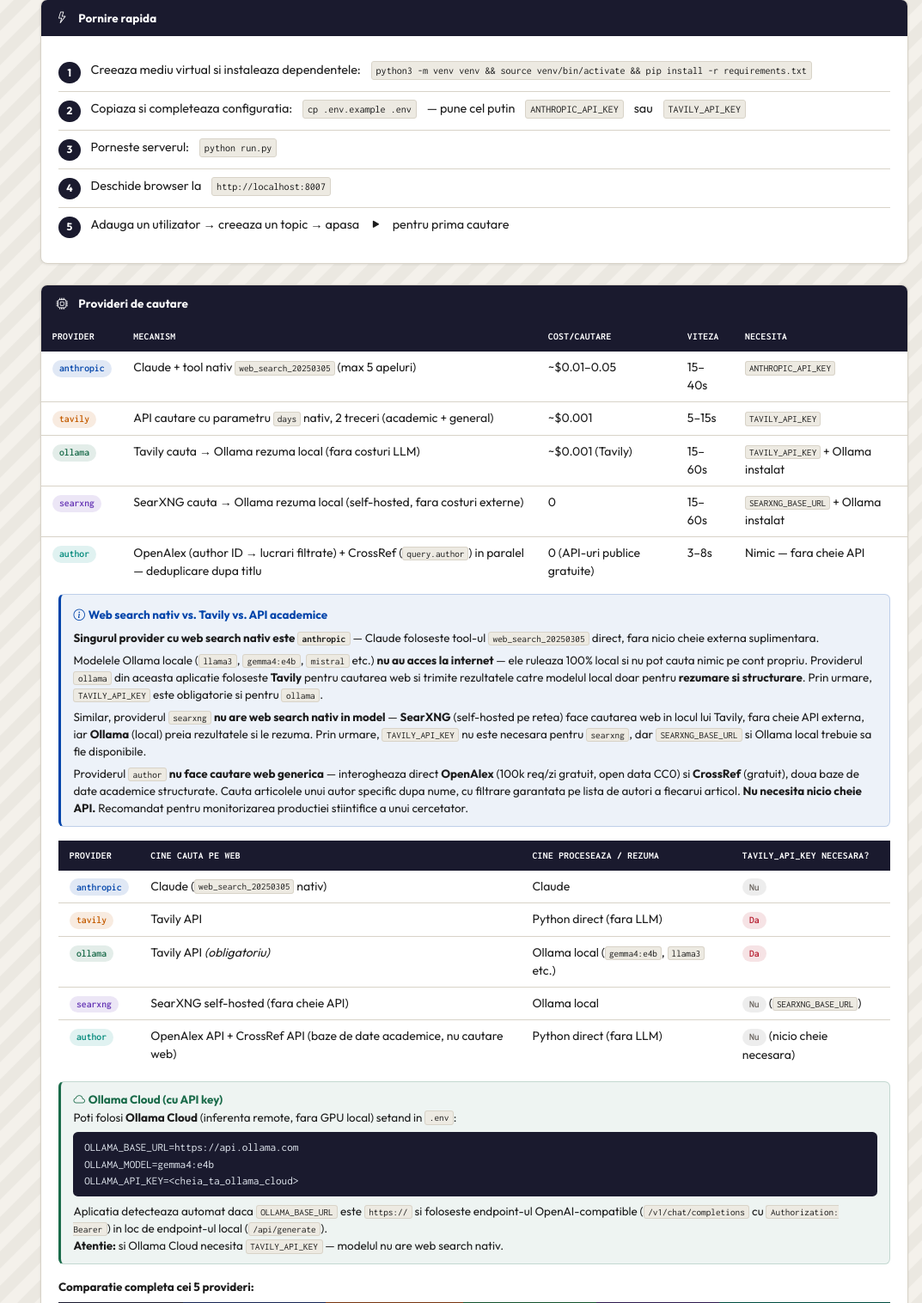
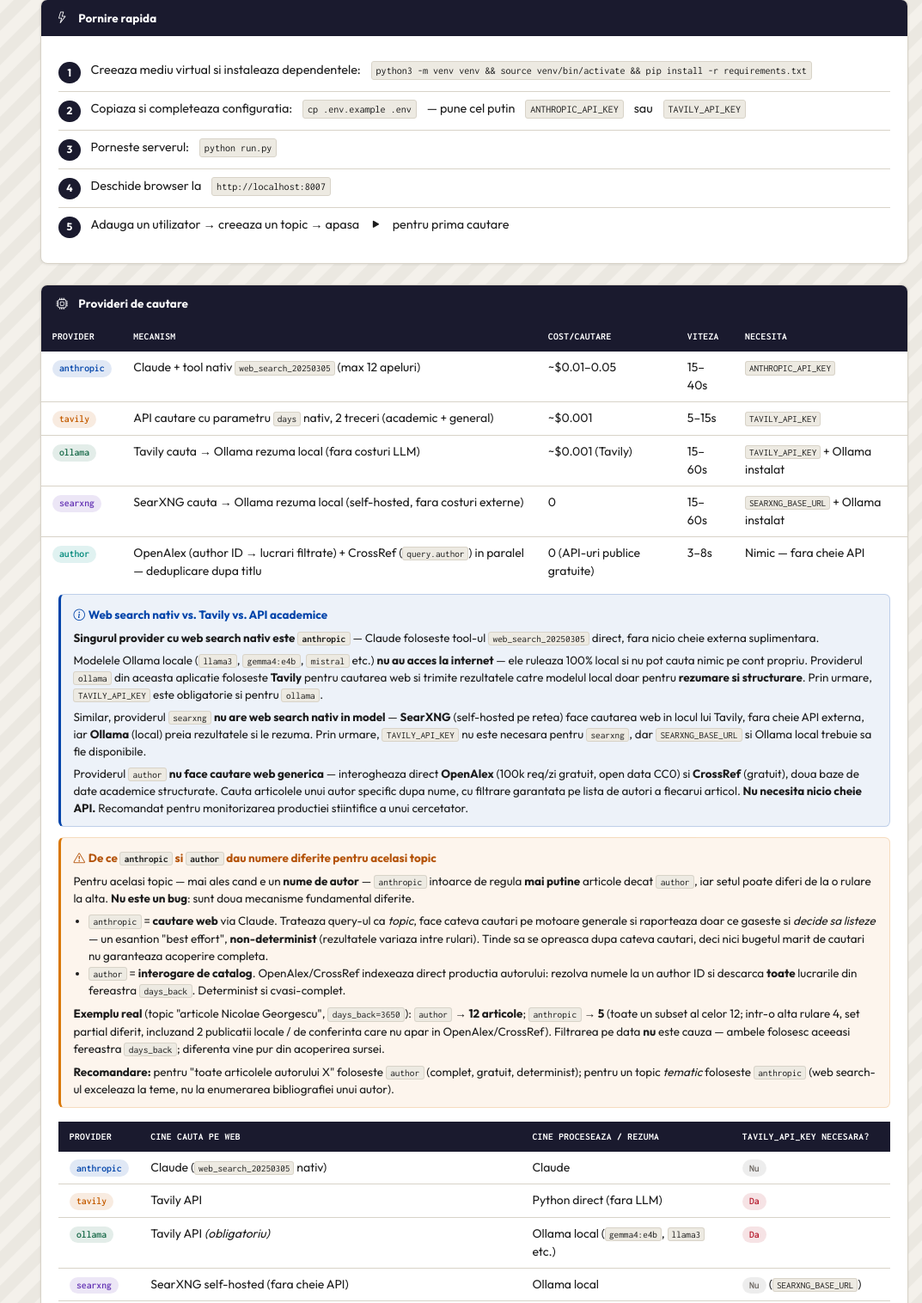
Before and after one commit to remhere3/agent-articole-new, a FastAPI app: page /documentation in a window 1280 px wide. Shown: the part 2037-3553 px from the top of the page at 86% size, without its empty margins (207-1280 px from the left). Run offline with FastAPI, Linux system fonts and the light colour scheme.

Commit message:
docs: explica in pagina de documentatie diferenta anthropic vs author
Adauga nota in sectiunea Provideri din documentation.html (mecanisme,
exemplu real, recomandari) si actualizeaza max apeluri web_search 5 -> 12.

Co-Authored-By: Claude Opus 4.8 <noreply@anthropic.com>

```diff
--- a/app/templates/documentation.html
+++ b/app/templates/documentation.html
@@ -626,7 +626,7 @@ body {
       <tbody>
         <tr>
           <td><span class="d-badge blue">anthropic</span></td>
-          <td>Claude + tool nativ <code>web_search_20250305</code> (max 5 apeluri)</td>
+          <td>Claude + tool nativ <code>web_search_20250305</code> (max 12 apeluri)</td>
           <td>~$0.01–0.05</td>
           <td>15–40s</td>
           <td><code>ANTHROPIC_API_KEY</code></td>
@@ -690,6 +690,37 @@ body {
           doua baze de date academice structurate. Cauta articolele unui autor specific dupa nume,
           cu filtrare garantata pe lista de autori a fiecarui articol. <strong>Nu necesita nicio cheie API.</strong>
           Recomandat pentru monitorizarea productiei stiintifice a unui cercetator.
+        </p>
+      </div>
+
+      <!-- Nota: de ce anthropic si author dau rezultate diferite -->
+      <div style="background:rgba(217,119,6,.07);border:1px solid rgba(217,119,6,.2);border-left:3px solid #d97706;border-radius:.4rem;padding:.65rem .9rem;">
+        <strong style="color:#b45309;font-size:.84rem;"><i class="bi bi-exclamation-triangle me-1"></i>De ce <code>anthropic</code> si <code>author</code> dau numere diferite pentru acelasi topic</strong>
+        <p style="margin:.35rem 0 0;font-size:.84rem;">
+          Pentru acelasi topic — mai ales cand e un <strong>nume de autor</strong> — <code>anthropic</code> intoarce
+          de regula <strong>mai putine</strong> articole decat <code>author</code>, iar setul poate diferi de la o
+          rulare la alta. <strong>Nu este un bug</strong>: sunt doua mecanisme fundamental diferite.
+        </p>
+        <ul style="margin:.4rem 0 0;padding-left:1.1rem;font-size:.84rem;">
+          <li><code>anthropic</code> = <strong>cautare web</strong> via Claude. Trateaza query-ul ca <em>topic</em>,
+            face cateva cautari pe motoare generale si raporteaza doar ce gaseste si <em>decide sa listeze</em> —
+            un esantion "best effort", <strong>non-determinist</strong> (rezultatele variaza intre rulari).
+            Tinde sa se opreasca dupa cateva cautari, deci nici bugetul marit de cautari nu garanteaza acoperire completa.</li>
+          <li><code>author</code> = <strong>interogare de catalog</strong>. OpenAlex/CrossRef indexeaza direct
+            productia autorului: rezolva numele la un author ID si descarca <strong>toate</strong> lucrarile din
+            fereastra <code>days_back</code>. Determinist si cvasi-complet.</li>
+        </ul>
+        <p style="margin:.45rem 0 0;font-size:.84rem;">
+          <strong>Exemplu real</strong> (topic "articole Nicolae Georgescu", <code>days_back=3650</code>):
+          <code>author</code> → <strong>12 articole</strong>; <code>anthropic</code> → <strong>5</strong> (toate
+          un subset al celor 12; intr-o alta rulare 4, set partial diferit, incluzand 2 publicatii locale / de
+          conferinta care nu apar in OpenAlex/CrossRef). Filtrarea pe data <strong>nu</strong> este cauza —
+          ambele folosesc aceeasi fereastra <code>days_back</code>; diferenta vine pur din acoperirea sursei.
+        </p>
+        <p style="margin:.45rem 0 0;font-size:.84rem;">
+          <strong>Recomandare:</strong> pentru "toate articolele autorului X" foloseste <code>author</code>
+          (complet, gratuit, determinist); pentru un topic <em>tematic</em> foloseste <code>anthropic</code>
+          (web search-ul exceleaza la teme, nu la enumerarea bibliografiei unui autor).
         </p>
       </div>
 
```
